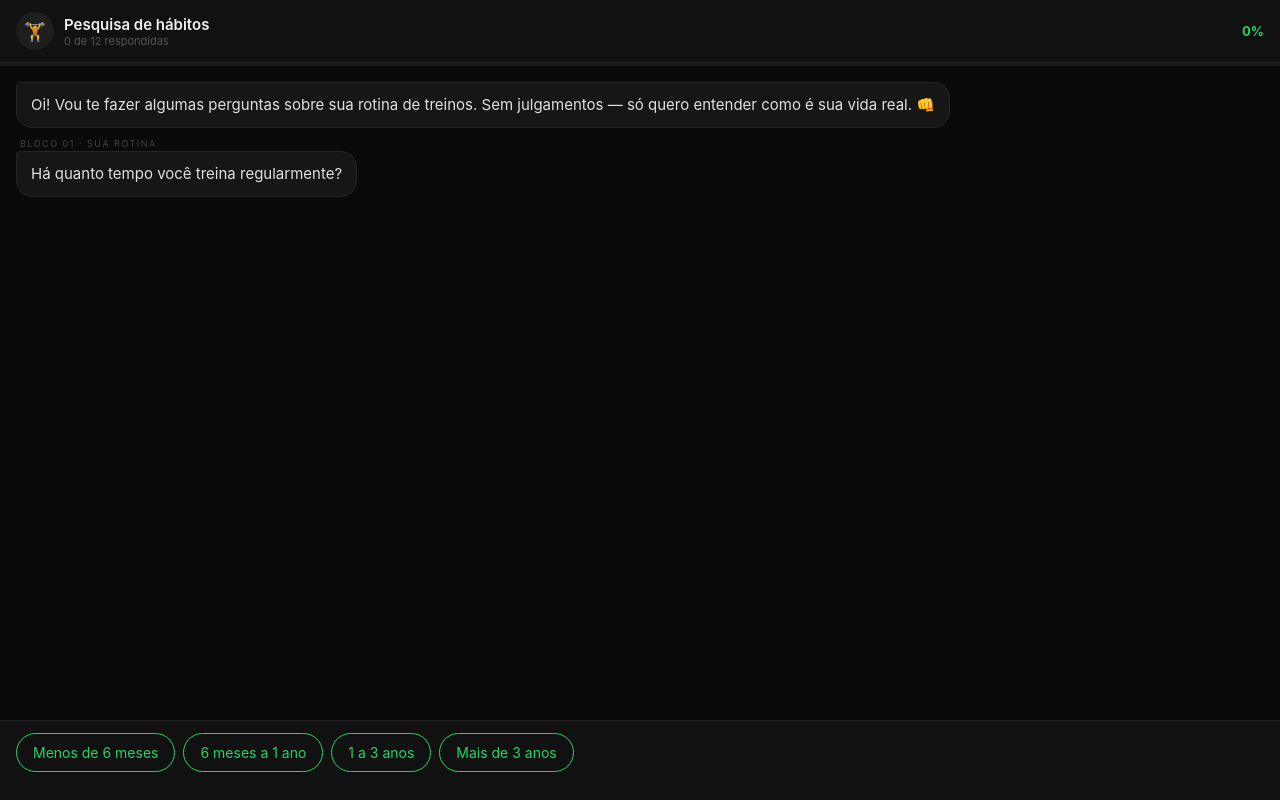
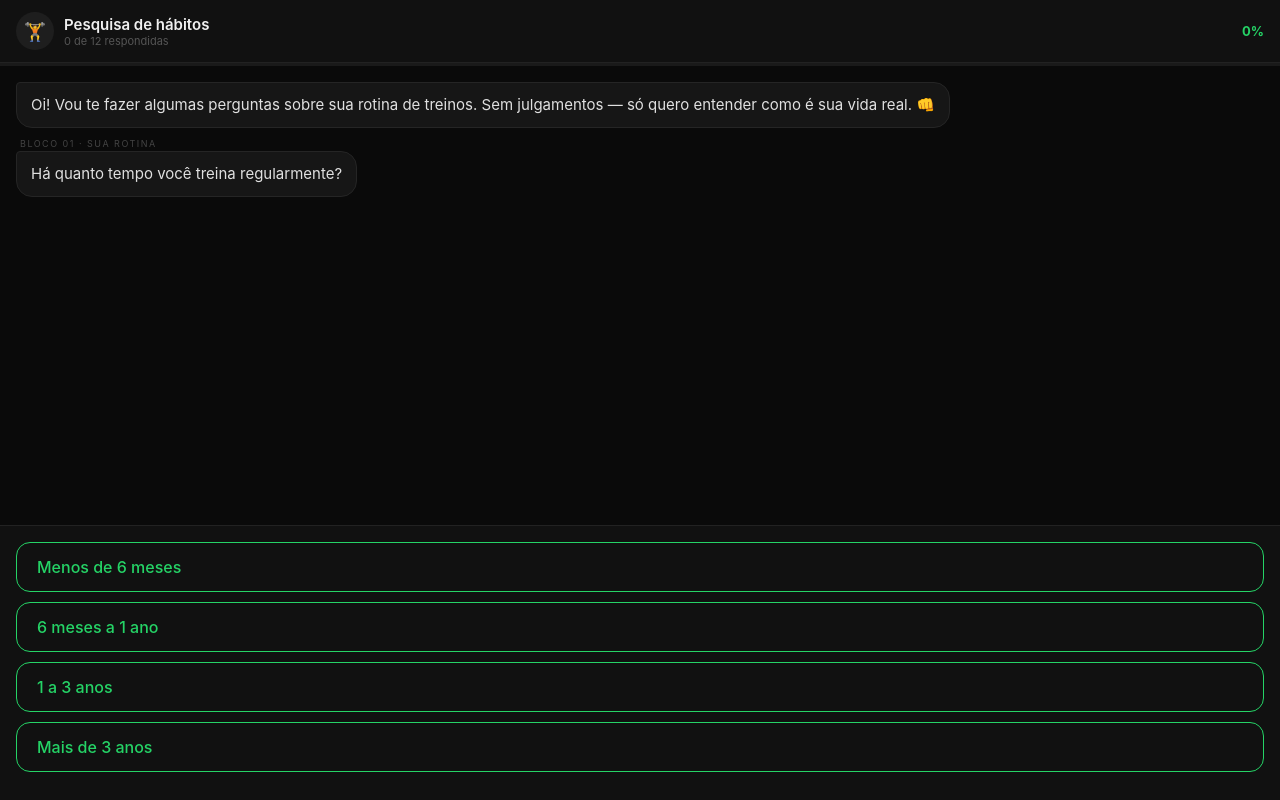
Before and after one commit to luizguelfi/myForms, a React (Create React App) app in the folder myForms/: page / in a window 1280 px wide. Both pictures are taken after a click on the button "Começar conversa →". Built offline with nearby package versions, Linux system fonts and the light colour scheme.

Commit message:
Update FormsVoz.js
visual e nome da tabela

```diff
--- a/myForms/src/FormsVoz.js
+++ b/myForms/src/FormsVoz.js
@@ -2,7 +2,7 @@ import React, { useState, useEffect, useRef } from "react";
 
 const AIRTABLE_TOKEN = "pat1tMoSJCwycnUXt.c71bfed349e29283812c39426a6453c3a7fa5b95c657652ab15e631e8a5c1c94";
 const AIRTABLE_BASE  = "appF6xeb2ltmPwRXr";
-const AIRTABLE_TABLE = "resp-treinos";
+const AIRTABLE_TABLE = "respostas";
 
 async function saveToAirtable(answers) {
   const fields = { timestamp: new Date().toISOString(), ...answers };
@@ -18,14 +18,14 @@ const QUESTIONS = [
   { id:"q2",  block:"Bloco 01 · Sua rotina",         type:"choice", text:"Onde você costuma treinar?",                                                                                              options:["Academia convencional","Studio / aulas marcadas","Em casa","Mais de um ambiente"] },
   { id:"q3",  block:"Bloco 01 · Sua rotina",         type:"choice", text:"Com que frequência você treina por semana?",                                                                              options:["1 a 2 vezes","3 a 4 vezes","5 vezes ou mais","Varia muito"] },
   { id:"q4",  block:"Bloco 02 · O que você consome", type:"choice", text:"Você consome algum suplemento ligado aos treinos? (whey, creatina, BCAA...)",                                            options:["Sim, regularmente","Sim, às vezes","Não consumo","Já consumi mas parei"], skipIf:a=>a==="Não consumo", skipTo:"q11" },
-  { id:"q5",  block:"Bloco 02 · O que você consome", type:"voice",  text:"Pensa na sua última semana de treinos. O que você consumiu antes, durante ou depois — conta como você fez isso.",        placeholder:"Fala ou digita à vontade..." },
-  { id:"q6",  block:"Bloco 03 · Preparação",         type:"voice",  text:"Como você normalmente se prepara antes de sair para treinar? O que você pensa, separa, leva?",                           placeholder:"Conta como é esse processo pra você..." },
-  { id:"q7",  block:"Bloco 03 · Preparação",         type:"voice",  text:"Já aconteceu de chegar no treino e perceber que esqueceu algo que queria ter consumido? Como foi?",                      placeholder:"Se aconteceu, descreve a situação..." },
-  { id:"q8",  block:"Bloco 03 · Preparação",         type:"voice",  text:"Tem alguma parte da sua rotina de suplementação que você acha trabalhosa ou preferia que fosse diferente?",              placeholder:"Pode ser qualquer coisa..." },
-  { id:"q9",  block:"Bloco 04 · O que você tentou",  type:"voice",  text:"Você já tentou alguma forma de tornar sua rotina de suplementação mais prática? O que funcionou, o que não funcionou?",  placeholder:"Me conta..." },
-  { id:"q10", block:"Bloco 04 · O que você tentou",  type:"voice",  text:"Você usa ou já usou algum serviço de conveniência fitness? (marmitas, personal, apps, assinaturas...)",                 placeholder:"Pode citar qualquer serviço..." },
-  { id:"q11", block:"Bloco 05 · O que importa",      type:"voice",  text:"Quando o assunto é suplementação, o que é mais importante pra você?",                                                    placeholder:"Lista por ordem de prioridade se quiser..." },
-  { id:"q12", block:"Bloco 05 · O que importa",      type:"voice",  text:"Se você pudesse mudar uma coisa — só uma — na forma como cuida da sua nutrição e suplementação hoje, o que seria?",     placeholder:"Pode ser qualquer coisa..." },
+  { id:"q5",  block:"Bloco 02 · O que você consome", type:"voice",  text:"Pensa na sua última semana de treinos. O que você consumiu antes, durante ou depois — conta como você fez isso.",        placeholder:"Ou digita aqui se preferir..." },
+  { id:"q6",  block:"Bloco 03 · Preparação",         type:"voice",  text:"Como você normalmente se prepara antes de sair para treinar? O que você pensa, separa, leva?",                           placeholder:"Ou digita aqui se preferir..." },
+  { id:"q7",  block:"Bloco 03 · Preparação",         type:"voice",  text:"Já aconteceu de chegar no treino e perceber que esqueceu algo que queria ter consumido? Como foi?",                      placeholder:"Ou digita aqui se preferir..." },
+  { id:"q8",  block:"Bloco 03 · Preparação",         type:"voice",  text:"Tem alguma parte da sua rotina de suplementação que você acha trabalhosa ou preferia que fosse diferente?",              placeholder:"Ou digita aqui se preferir..." },
+  { id:"q9",  block:"Bloco 04 · O que você tentou",  type:"voice",  text:"Você já tentou alguma forma de tornar sua rotina de suplementação mais prática? O que funcionou, o que não funcionou?",  placeholder:"Ou digita aqui se preferir..." },
+  { id:"q10", block:"Bloco 04 · O que você tentou",  type:"voice",  text:"Você usa ou já usou algum serviço de conveniência fitness? (marmitas, personal, apps, assinaturas...)",                 placeholder:"Ou digita aqui se preferir..." },
+  { id:"q11", block:"Bloco 05 · O que importa",      type:"voice",  text:"Quando o assunto é suplementação, o que é mais importante pra você?",                                                    placeholder:"Ou digita aqui se preferir..." },
+  { id:"q12", block:"Bloco 05 · O que importa",      type:"voice",  text:"Se você pudesse mudar uma coisa — só uma — na forma como cuida da sua nutrição e suplementação hoje, o que seria?",     placeholder:"Ou digita aqui se preferir..." },
 ];
 
 const TOTAL = QUESTIONS.length;
@@ -43,15 +43,15 @@ function getNextIndex(idx, answers) {
 }
 
 export default function FormsVoz() {
-  const [phase, setPhase]           = useState("intro");
-  const [qIndex, setQIndex]         = useState(0);
-  const [answers, setAnswers]       = useState({});
-  const [messages, setMessages]     = useState([]);
-  const [inputText, setInputText]   = useState("");
-  const [isTyping, setIsTyping]     = useState(false);
+  const [phase, setPhase]             = useState("intro");
+  const [qIndex, setQIndex]           = useState(0);
+  const [answers, setAnswers]         = useState({});
+  const [messages, setMessages]       = useState([]);
+  const [inputText, setInputText]     = useState("");
+  const [isTyping, setIsTyping]       = useState(false);
   const [isListening, setIsListening] = useState(false);
-  const [hasVoice, setHasVoice]     = useState(false);
-  const [saveStatus, setSaveStatus] = useState("idle");
+  const [hasVoice, setHasVoice]       = useState(false);
+  const [saveStatus, setSaveStatus]   = useState("idle");
   const bottomRef      = useRef(null);
   const recognitionRef = useRef(null);
 
@@ -118,6 +118,7 @@ export default function FormsVoz() {
     r.start(); recognitionRef.current = r; setIsListening(true);
   }
 
+  // ── INTRO ─────────────────────────────────────────────────────────────────
   if (phase === "intro") return (
     <div style={{ minHeight:"100dvh", width:"100%", background:"#0a0a0a", display:"flex", alignItems:"center", justifyContent:"center", padding:"32px 24px", fontFamily:"-apple-system, BlinkMacSystemFont, 'Segoe UI', sans-serif", boxSizing:"border-box" }}>
       <div style={{ width:"100%", maxWidth:400, textAlign:"center" }}>
@@ -126,7 +127,7 @@ export default function FormsVoz() {
           Como é a sua<br /><em style={{ color:GREEN, fontStyle:"italic" }}>rotina de treinos?</em>
         </h1>
         <p style={{ color:"#888", fontSize:"clamp(14px, 4vw, 16px)", lineHeight:1.7, margin:"0 0 8px" }}>
-          Responda algumas perguntas sobre seus hábitos de treino. Leva cerca de 5 minutos — pode digitar ou usar o microfone. 🎙️
+          Responda algumas perguntas sobre seus hábitos de treino. Leva cerca de 5 minutos.
         </p>
         <p style={{ color:"#555", fontSize:12, margin:"0 0 32px" }}>Suas respostas são anônimas.</p>
         <button onClick={startChat} style={{ width:"100%", padding:16, background:GREEN, color:"#000", border:"none", borderRadius:32, fontSize:16, fontWeight:700, cursor:"pointer", fontFamily:"inherit" }}>
@@ -136,6 +137,7 @@ export default function FormsVoz() {
     </div>
   );
 
+  // ── CHAT ──────────────────────────────────────────────────────────────────
   return (
     <div style={{ display:"flex", flexDirection:"column", width:"100%", height:"100dvh", background:"#0a0a0a", fontFamily:"-apple-system, BlinkMacSystemFont, 'Segoe UI', sans-serif", overflow:"hidden" }}>
 
@@ -154,7 +156,7 @@ export default function FormsVoz() {
         <div style={{ height:"100%", width:`${progress}%`, background:GREEN, transition:"width 0.5s ease" }} />
       </div>
 
-      {/* Chat area */}
+      {/* Messages */}
       <div style={{ flex:1, overflowY:"auto", padding:16, display:"flex", flexDirection:"column", gap:10, WebkitOverflowScrolling:"touch" }}>
         {messages.map(m => m.type==="bot" ? (
           <div key={m.id} style={{ display:"flex", flexDirection:"column", alignItems:"flex-start", gap:2 }}>
@@ -181,38 +183,99 @@ export default function FormsVoz() {
         <div ref={bottomRef} />
       </div>
 
-      {/* Input */}
+      {/* ── INPUT AREA ──────────────────────────────────────────────────────── */}
       {phase==="chat" && !isTyping && currentQ && (
-        <div style={{ padding:"12px 16px 28px", background:"#111", borderTop:"1px solid #222", flexShrink:0 }}>
-          {currentQ.type==="choice" ? (
-            <div style={{ display:"flex", flexWrap:"wrap", gap:8 }}>
+        <div style={{ padding:"16px 16px 28px", background:"#111", borderTop:"1px solid #222", flexShrink:0 }}>
+
+          {/* MÚLTIPLA ESCOLHA — pills grandes, largura total */}
+          {currentQ.type==="choice" && (
+            <div style={{ display:"flex", flexDirection:"column", gap:10 }}>
               {currentQ.options.map(opt => (
                 <button key={opt} onClick={() => submitAnswer(opt)}
-                  style={{ padding:"10px 16px", background:"transparent", border:`1.5px solid ${GREEN}`, borderRadius:24, color:GREEN, fontSize:"clamp(13px, 3.5vw, 14px)", cursor:"pointer", fontFamily:"inherit", WebkitTapHighlightColor:"transparent" }}>
+                  style={{
+                    width:"100%",
+                    padding:"14px 20px",
+                    background:"transparent",
+                    border:`1.5px solid ${GREEN}`,
+                    borderRadius:14,
+                    color:GREEN,
+                    fontSize:"clamp(14px, 4vw, 16px)",
+                    fontWeight:500,
+                    cursor:"pointer",
+                    fontFamily:"inherit",
+                    textAlign:"left",
+                    WebkitTapHighlightColor:"transparent",
+                    transition:"background 0.15s",
+                  }}
+                  onTouchStart={e => e.currentTarget.style.background="#0d2e1a"}
+                  onTouchEnd={e => e.currentTarget.style.background="transparent"}
+                >
                   {opt}
                 </button>
               ))}
             </div>
-          ) : (
-            <div style={{ display:"flex", gap:8, alignItems:"flex-end" }}>
-              <textarea rows={2} value={inputText}
-                placeholder={isListening ? "🎙️ Ouvindo..." : currentQ.placeholder}
-                onChange={e => setInputText(e.target.value)}
-                onKeyDown={e => { if (e.key==="Enter" && !e.shiftKey) { e.preventDefault(); if (inputText.trim()) submitAnswer(inputText); }}}
-                style={{ flex:1, minWidth:0, background:"#0d0d0d", border:"1px solid #2a2a2a", borderRadius:20, padding:"10px 14px", color:"#f0f0f0", fontSize:"clamp(14px, 4vw, 15px)", lineHeight:1.5, resize:"none", fontFamily:"inherit", outline:"none", boxSizing:"border-box" }}
-              />
-              <div style={{ display:"flex", flexDirection:"column", gap:6, flexShrink:0 }}>
-                {hasVoice && (
-                  <button onClick={toggleVoice}
-                    style={{ width:44, height:44, borderRadius:"50%", background:isListening ? GREEN : "#1e1e1e", border:"none", fontSize:18, cursor:"pointer", display:"flex", alignItems:"center", justifyContent:"center", boxShadow:isListening ? "0 0 0 4px rgba(37,211,102,0.2)" : "none", WebkitTapHighlightColor:"transparent" }}>
-                    {isListening ? "⏹" : "🎙️"}
-                  </button>
-                )}
+          )}
+
+          {/* RESPOSTA ABERTA — voz em destaque, texto como secundário */}
+          {currentQ.type==="voice" && (
+            <div style={{ display:"flex", flexDirection:"column", gap:12 }}>
+
+              {/* Botão de voz — protagonista */}
+              {hasVoice && (
+                <button onClick={toggleVoice}
+                  style={{
+                    width:"100%",
+                    padding:"18px",
+                    background: isListening ? GREEN : "#1a2e1e",
+                    border:`2px solid ${GREEN}`,
+                    borderRadius:16,
+                    color: isListening ? "#000" : GREEN,
+                    fontSize:16,
+                    fontWeight:700,
+                    cursor:"pointer",
+                    fontFamily:"inherit",
+                    display:"flex",
+                    alignItems:"center",
+                    justifyContent:"center",
+                    gap:10,
+                    WebkitTapHighlightColor:"transparent",
+                    transition:"all 0.2s",
+                    boxShadow: isListening ? `0 0 0 4px rgba(37,211,102,0.2)` : "none",
+                  }}
+                >
+                  <span style={{ fontSize:22 }}>{isListening ? "⏹" : "🎙️"}</span>
+                  <span>{isListening ? "Tocando para parar..." : "Toca para falar"}</span>
+                </button>
+              )}
+
+              {/* Transcrição em tempo real */}
+              {isListening && inputText && (
+                <div style={{ background:"#0d1a0d", border:"1px solid #1a3d1a", borderRadius:12, padding:"10px 14px", fontSize:14, color:"#aaa", lineHeight:1.6, fontStyle:"italic" }}>
+                  {inputText}
+                </div>
+              )}
+
+              {/* Divider */}
+              <div style={{ display:"flex", alignItems:"center", gap:10 }}>
+                <div style={{ flex:1, height:1, background:"#222" }} />
+                <span style={{ fontSize:11, color:"#444", letterSpacing:1 }}>OU</span>
+                <div style={{ flex:1, height:1, background:"#222" }} />
+              </div>
+
+              {/* Texto — opção secundária */}
+              <div style={{ display:"flex", gap:8, alignItems:"flex-end" }}>
+                <textarea rows={2} value={inputText}
+                  placeholder={currentQ.placeholder}
+                  onChange={e => setInputText(e.target.value)}
+                  onKeyDown={e => { if (e.key==="Enter" && !e.shiftKey) { e.preventDefault(); if (inputText.trim()) submitAnswer(inputText); }}}
+                  style={{ flex:1, minWidth:0, background:"#0d0d0d", border:"1px solid #2a2a2a", borderRadius:12, padding:"10px 14px", color:"#f0f0f0", fontSize:"clamp(14px, 4vw, 15px)", lineHeight:1.5, resize:"none", fontFamily:"inherit", outline:"none", boxSizing:"border-box" }}
+                />
                 <button onClick={() => inputText.trim() && submitAnswer(inputText)}
-                  style={{ width:44, height:44, borderRadius:"50%", background:inputText.trim() ? GREEN : "#1e1e1e", border:"none", color:inputText.trim() ? "#000" : "#444", fontSize:22, fontWeight:700, cursor:inputText.trim() ? "pointer" : "not-allowed", display:"flex", alignItems:"center", justifyContent:"center", transition:"background 0.2s", WebkitTapHighlightColor:"transparent" }}>
+                  style={{ width:44, height:44, borderRadius:"50%", background:inputText.trim() ? GREEN : "#1e1e1e", border:"none", color:inputText.trim() ? "#000" : "#444", fontSize:22, fontWeight:700, cursor:inputText.trim() ? "pointer" : "not-allowed", display:"flex", alignItems:"center", justifyContent:"center", transition:"background 0.2s", WebkitTapHighlightColor:"transparent", flexShrink:0 }}>
                   ↑
                 </button>
               </div>
+
             </div>
           )}
         </div>
@@ -229,7 +292,7 @@ export default function FormsVoz() {
       <style>{`
         @keyframes bounce{0%,80%,100%{transform:translateY(0);opacity:.3}40%{transform:translateY(-5px);opacity:1}}
         textarea::placeholder{color:#555}
-        button:active{opacity:.75}
+        button:active{opacity:.8}
       `}</style>
     </div>
   );
```
